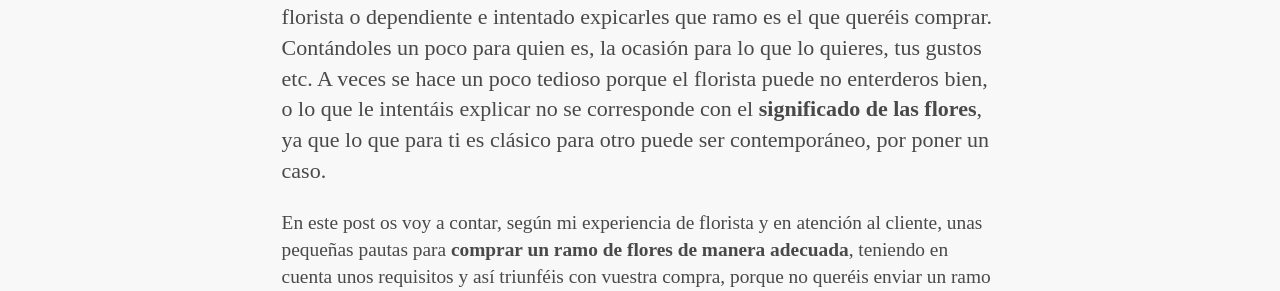
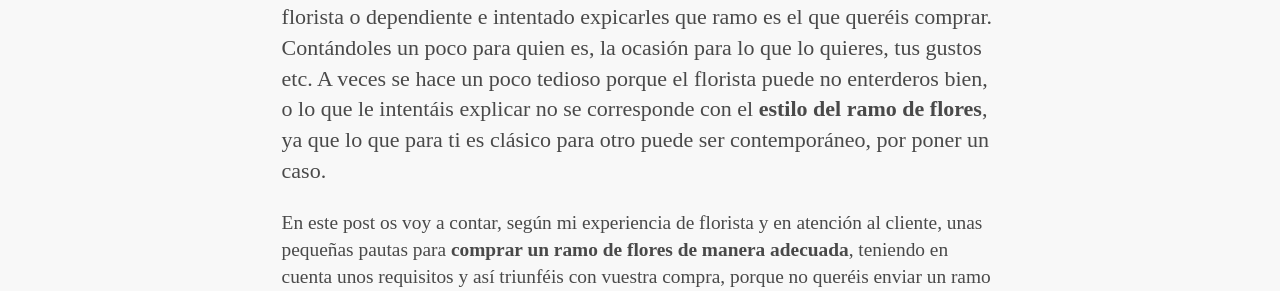
Before and after one commit to keyvanakbary/ramosilvestre.com, a Jekyll site: the page built from src/_posts/2017-12-16-Estilos-de-ramos-de-flores.md, in a window 1280 px wide and 900 px high, scrolled down 884 px. Shown: the part 164-455 px from the top of the window. Built offline with Jekyll 4.4.1, drawn with Linux system fonts in a browser that asks for light colours; some web fonts are replaced.

Commit message:
Update 2017-12-16-Estilos-de-ramos-de-flores.md

```diff
--- a/src/_posts/2017-12-16-Estilos-de-ramos-de-flores.md
+++ b/src/_posts/2017-12-16-Estilos-de-ramos-de-flores.md
@@ -9,7 +9,7 @@ tags:
   - Consejos
 ---
 
-Algunos de vosotros os habréis encontrado en alguna ocasión hablando con un florista o dependiente e intentado expicarles que ramo es el que queréis comprar. Contándoles un poco para quien es, la ocasión para lo que lo quieres, tus gustos etc. A veces se hace un poco tedioso porque el florista puede no enterderos bien, o lo que le intentáis explicar no se corresponde con el **significado de las flores**, ya que lo que para ti es clásico para otro puede ser contemporáneo, por poner un caso.
+Algunos de vosotros os habréis encontrado en alguna ocasión hablando con un florista o dependiente e intentado expicarles que ramo es el que queréis comprar. Contándoles un poco para quien es, la ocasión para lo que lo quieres, tus gustos etc. A veces se hace un poco tedioso porque el florista puede no enterderos bien, o lo que le intentáis explicar no se corresponde con el **estilo del ramo de flores**, ya que lo que para ti es clásico para otro puede ser contemporáneo, por poner un caso.
 
 En este post os voy a contar, según mi experiencia de florista y en atención al cliente, unas pequeñas pautas para **comprar un ramo de flores de manera adecuada**, teniendo en cuenta unos requisitos y así triunféis con vuestra compra, porque no queréis enviar un ramo romántico a un compañero de trabajo, por ejemplo. ;)
 
```
